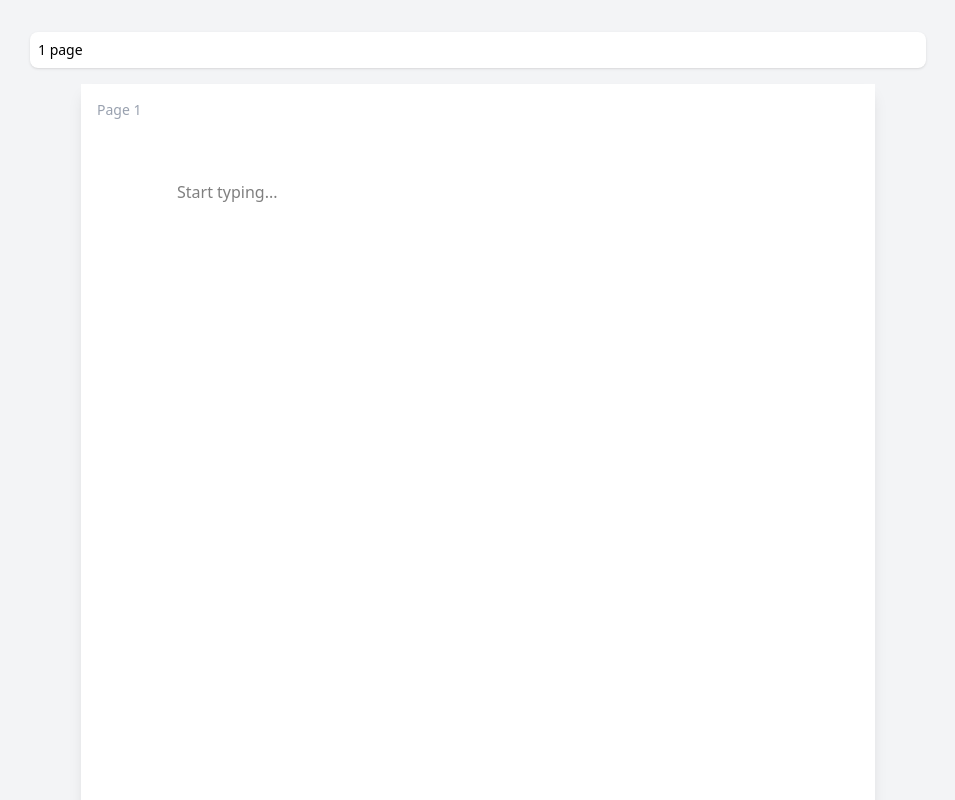
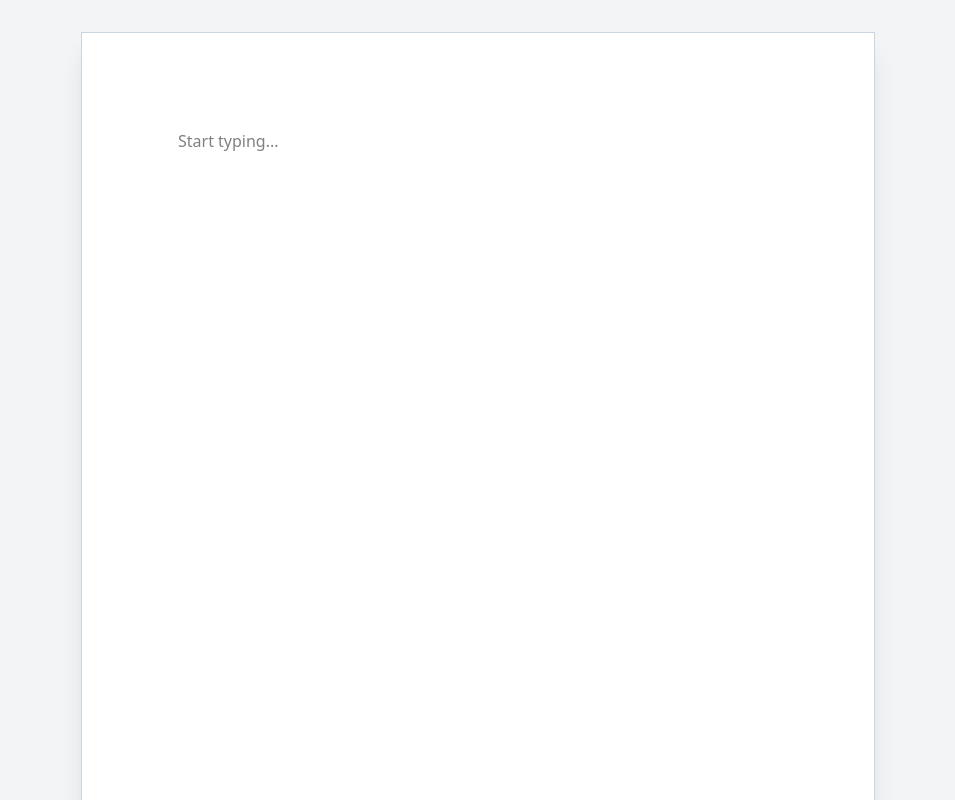
Before and after one commit to MohdSaquib114/Simple-Writing-App, a React (Vite) app: page / in a window 1280 px wide. Shown: the top 800 px of the page, without its empty margins (162-1117 px from the left). Built offline with nearby package versions, Linux system fonts and the light colour scheme.

Commit message:
UPDATE_UI

```diff
--- a/src/components/WritingTool.jsx
+++ b/src/components/WritingTool.jsx
@@ -219,27 +219,22 @@ const DocsEditor = () => {
   return (
     <div className="flex flex-col items-center w-full min-h-screen bg-gray-100 p-8">
       {/* Toolbar */}
-      <div className="sticky top-0 w-full max-w-4xl mb-4 bg-white p-2 rounded-lg shadow-sm flex items-center justify-between z-10">
-        <span className="text-sm">
-          {pages.length} {pages.length === 1 ? 'page' : 'pages'}
-        </span>
-      </div>
+
 
       {/* Pages Container */}
       <div className="flex flex-col items-center space-y-8">
         {pages.map((page, index) => (
           <div
             key={page.id}
-            className="bg-white shadow-lg relative"
+            className="bg-white shadow-xl border border-slate-300 relative"
             style={{
               width: `${A4_WIDTH}px`,
               height: `${A4_HEIGHT}px`,
               padding: `${MARGIN}px`,
             }}
           >
-            <div className="absolute top-4 left-4 text-sm text-gray-400">
-              Page {index + 1}
-            </div>
+
+
             <textarea
               ref={el => textareaRefs.current[index] = el}
               value={page.content}
```
